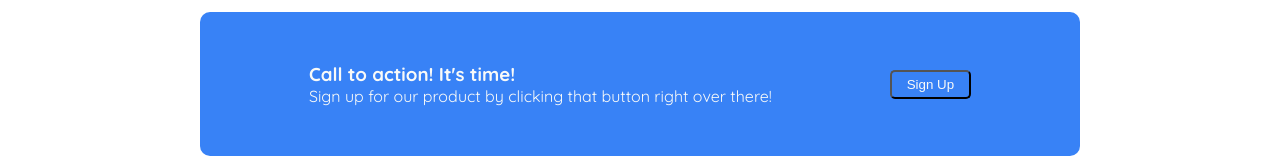
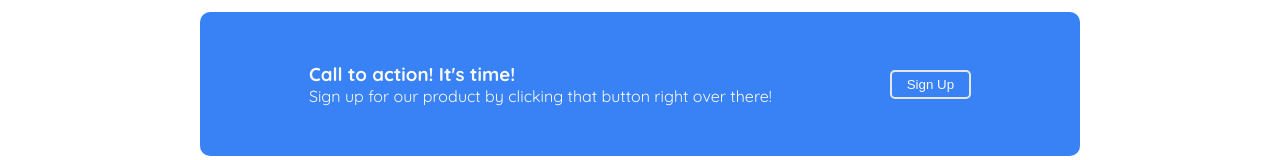
Before and after one commit to SolomonM23/odin-landing-page, a plain HTML site: page index.html in a window 1280 px wide. Shown: the part 1436-1596 px from the top of the page. Drawn offline with nearby package versions, Linux system fonts and the light colour scheme.

Commit message:
secondary button border

```diff
--- a/styles.css
+++ b/styles.css
@@ -165,7 +165,7 @@ h2 {
 }
 
 .button-secondary {
-    border: 1px solid --main-font;
+    border: 2px solid #e5e7eb;
     align-self: center;
 }
 
```
